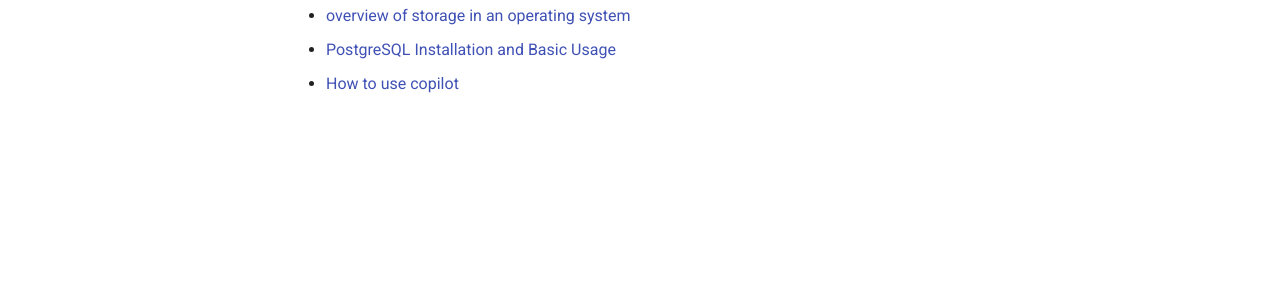
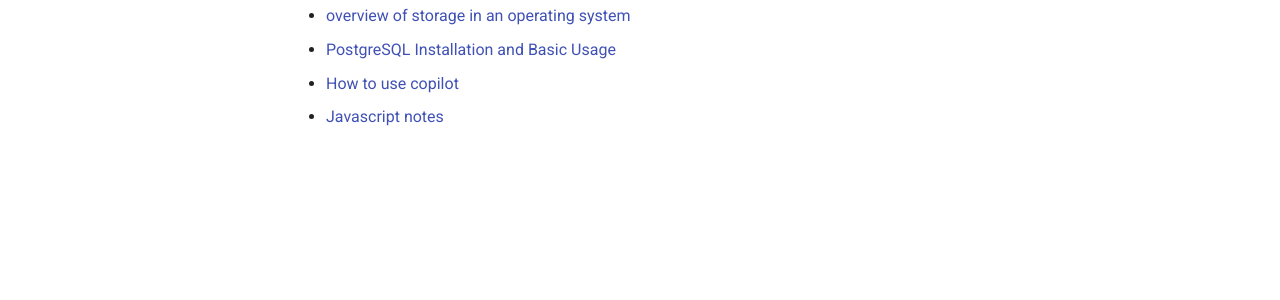
Before and after one commit to shubham-0819/notes, an MkDocs documentation site: the page built from docs/index.md, in a window 1280 px wide. Shown: the part 376-676 px from the top of the page. Built offline with MkDocs 1.6.1 and Material for MkDocs 9.7.7, drawn with Linux system fonts in a browser that asks for light colours; comment, search, counter and statistics services are not loaded.

Commit message:
added link

```diff
--- a/docs/index.md
+++ b/docs/index.md
@@ -6,3 +6,4 @@
 - [overview of storage in an operating system](./overview-of-storage-in-an-operating-system.md)
 - [PostgreSQL Installation and Basic Usage](./postgreSQL-installation-and-basic-usage.md)
 - [How to use copilot](./how-to-use-copilot.md)
+- [Javascript notes](./javascript-notes.md)
```
